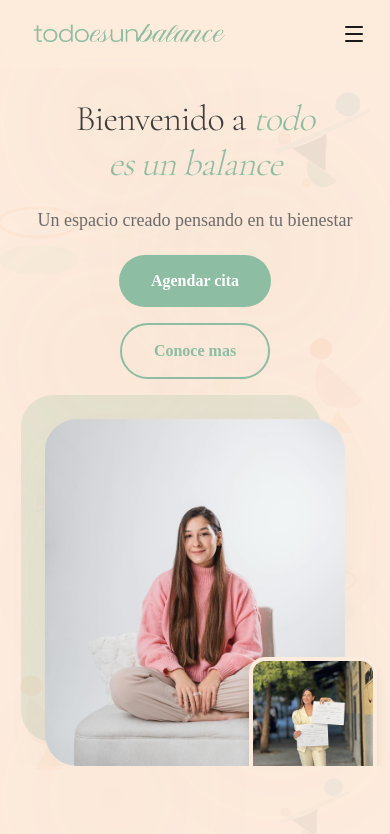
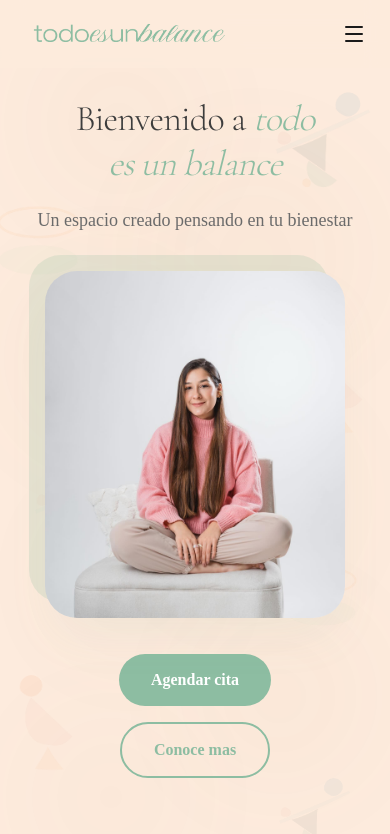
Before and after one commit to Valcas2205/Maria-Fernanda, a Next.js app: page / in a window 390 px wide. Shown: the top 834 px of the page. Built offline with nearby package versions, Linux system fonts and the light colour scheme; a web font is replaced by a local one.

Commit message:
feat: add mobile-only image and update hero section layout

```diff
--- a/components/hero.tsx
+++ b/components/hero.tsx
@@ -10,7 +10,8 @@ export function Hero() {
       className="relative flex min-h-[90vh] items-center overflow-hidden pt-24"
     >
       <div className="mx-auto flex w-full max-w-6xl flex-col items-center gap-10 px-6 md:flex-row md:gap-14">
-        {/* Text block */}
+
+        {/* Text block & Botones */}
         <div className="flex flex-1 flex-col gap-5 text-center md:text-left">
           <h1 className="font-serif text-4xl leading-tight font-light tracking-tight text-foreground md:text-5xl lg:text-6xl text-balance">
             Bienvenido a{" "}
@@ -19,6 +20,24 @@ export function Hero() {
           <p className="max-w-lg text-lg leading-relaxed text-muted-foreground md:text-xl">
             Un espacio creado pensando en tu bienestar
           </p>
+
+          {/* Imagen solo para Mobile (Antes de los botones) */}
+          <div className="relative my-4 flex justify-center md:hidden">
+            <div className="relative">
+              <div className="relative z-10 overflow-hidden rounded-[2rem] shadow-2xl shadow-primary/10">
+                <Image
+                  src="/images/about-sofa.jpg"
+                  alt="Maria Fernanda Azcunes, psicologa"
+                  width={420}
+                  height={520}
+                  className="h-auto w-[300px] object-cover"
+                  priority
+                />
+              </div>
+              <div className="absolute -top-4 -left-4 -z-10 h-full w-full rounded-[2rem] bg-primary/20" />
+            </div>
+          </div>
+
           <div className="flex flex-col items-center gap-4 sm:flex-row md:items-start">
             <Link
               href={WS_LINK}
@@ -37,8 +56,8 @@ export function Hero() {
           </div>
         </div>
 
-        {/* Image collage */}
-        <div className="relative flex flex-1 justify-center">
+        {/* Imagen solo para Desktop */}
+        <div className="relative hidden flex-1 justify-center md:flex">
           <div className="relative">
             <div className="relative z-10 overflow-hidden rounded-[2rem] shadow-2xl shadow-primary/10">
               <Image
@@ -46,23 +65,14 @@ export function Hero() {
                 alt="Maria Fernanda Azcunes, psicologa"
                 width={420}
                 height={520}
-                className="h-auto w-[300px] object-cover md:w-[400px]"
-                priority
-              />
-            </div>
-            <div className="absolute -right-8 -bottom-8 z-20 overflow-hidden rounded-2xl border-4 border-background shadow-lg md:-right-12 md:-bottom-12">
-              <Image
-                src="/images/hero-diplomas.jpg"
-                alt="Maria Fernanda con sus titulos profesionales"
-                width={160}
-                height={200}
-                className="h-auto w-[120px] object-cover md:w-[160px]"
+                className="h-auto w-[400px] object-cover"
                 priority
               />
             </div>
             <div className="absolute -top-6 -left-6 -z-10 h-full w-full rounded-[2rem] bg-primary/20" />
           </div>
         </div>
+
       </div>
     </section>
   )
```
